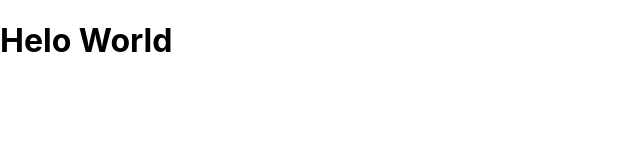
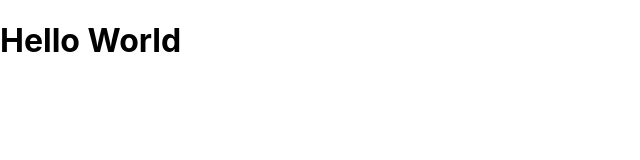
Before and after one commit to sarthakagrawal34/codeial-react-app, a React (Create React App) app: page / in a window 1280 px wide. Shown: the top 160 px of the page, without its empty margins (0-640 px from the left). Built offline with nearby package versions, Linux system fonts and the light colour scheme.

Commit message:
Setup a folder structure for the project

```diff
--- a/src/App.js
+++ b/src/components/App.js
@@ -1,7 +1,7 @@
 function App() {
   return (
     <div className="App">
-      <h1>Helo World</h1>
+      <h1>Hello World</h1>
     </div>
   );
 }
--- /dev/null
+++ b/src/components/index.js
@@ -0,0 +1,5 @@
+import App from './App';
+
+export {
+    App,
+}
--- a/src/index.js
+++ b/src/index.js
@@ -1,7 +1,7 @@
 import React from 'react';
 import ReactDOM from 'react-dom';
-import './index.css';
-import App from './App';
+import './styles/index.css';
+import {App} from './components';
 
 ReactDOM.render(
   <React.StrictMode>
```
Also changed, not shown: src/pages/index.js (added), src/providers/index.js (added), src/styles/index.css (renamed from src/index.css), src/utils/index.js (added), 1 other file (tests, documents, lock files or other folders).
